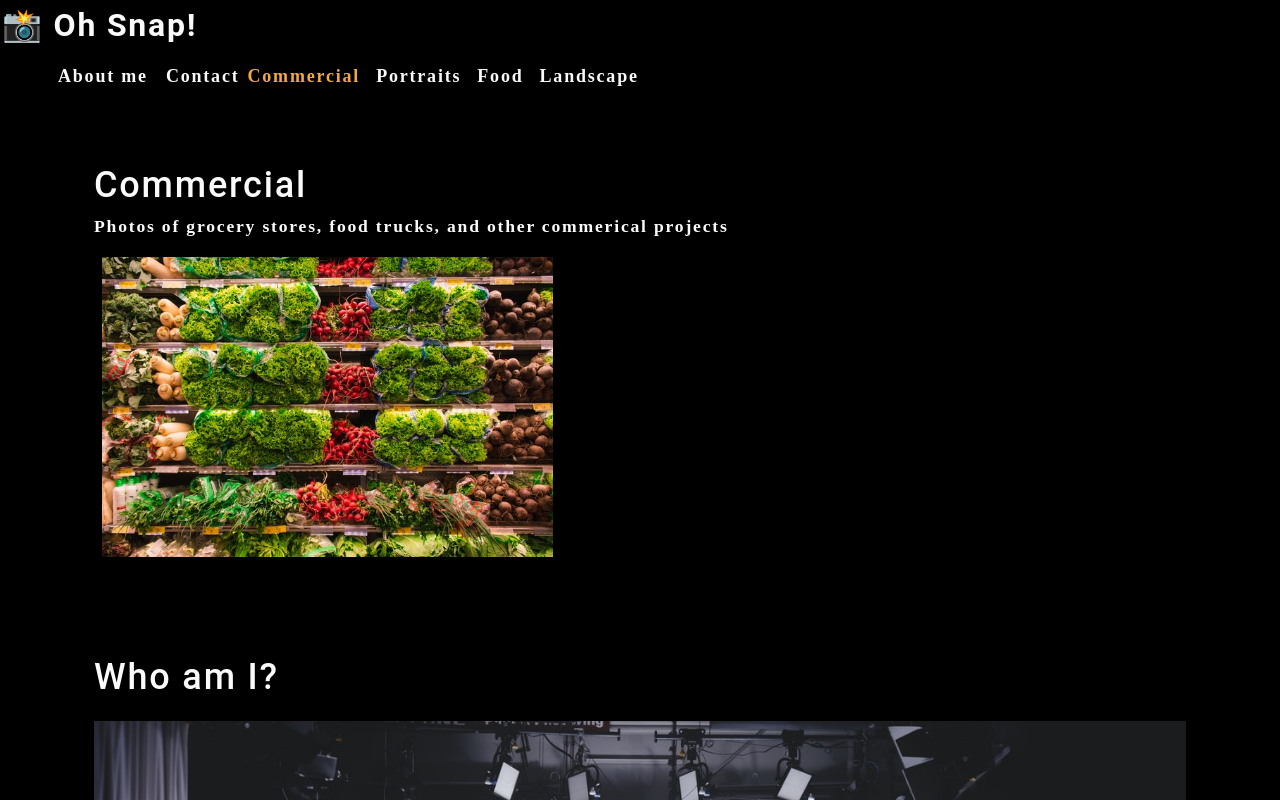
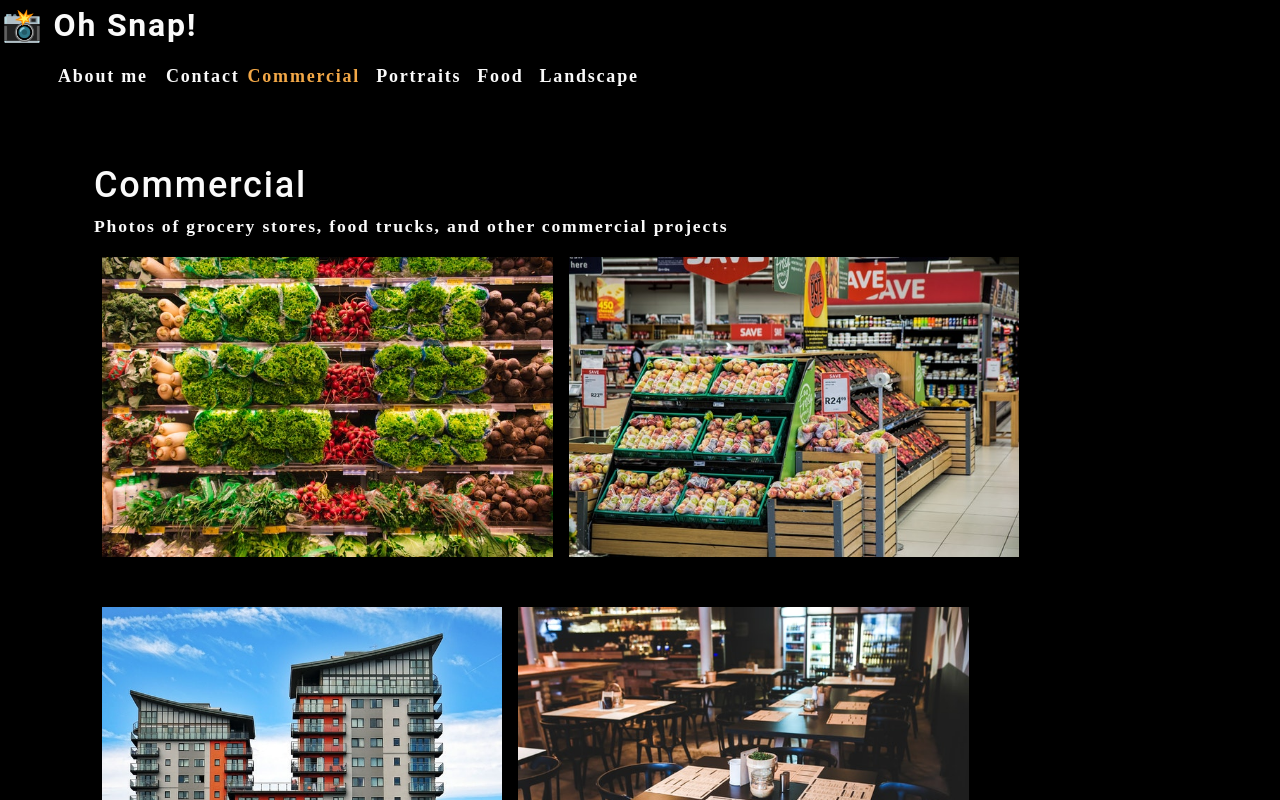
Before and after one commit to leunggerry/photo-port, a React (Create React App) app: page / in a window 1280 px wide. Shown: the top 800 px of the page. Built offline with nearby package versions, Linux system fonts and the light colour scheme.

Commit message:
[Gallery #3] Addin the gallery photos

```diff
--- a/src/App.js
+++ b/src/App.js
@@ -25,7 +25,7 @@
         currentCategory={currentCategory}
       />
       <main>
-        <Gallery />
+        <Gallery currentCategory={currentCategory} />
         <About />
       </main>
     </div>
--- a/src/components/Gallery/index.js
+++ b/src/components/Gallery/index.js
@@ -1,20 +1,15 @@
 import React from "react";
 import { capitalizeFirstLetter } from "../../utils/helpers.js";
-import photo from "../../assets/small/commercial/0.jpg";
+import PhotoList from "../PhotoList";
 
-function Gallery(props) {
-  const currentCategory = {
-    name: "commercial",
-    description: "Photos of grocery stores, food trucks, and other commerical projects",
-  };
+function Gallery({ currentCategory }) {
+  const { name, description } = currentCategory;
 
   return (
     <section>
-      <h1>{capitalizeFirstLetter(currentCategory.name)}</h1>
-      <p>{currentCategory.description}</p>
-      <div>
-        <img src={photo} alt="Commercial Example" className="img-thumbnail mx-1" />
-      </div>
+      <h1 data-testid="h1tag">{capitalizeFirstLetter(name)}</h1>
+      <p>{description}</p>
+      <PhotoList category={currentCategory.name} />
     </section>
   );
 }
--- /dev/null
+++ b/src/components/PhotoList/index.js
@@ -0,0 +1,124 @@
+import React, { useState } from "react";
+
+function PhotoList({ category }) {
+  //name, category, and description of each photo
+  const [photos] = useState([
+    {
+      name: "Grocery aisle",
+      category: "commercial",
+      description: "Lorem ipsum dolor sit amet, consectetur adipiscing elit. Nunc ultricie",
+    },
+    {
+      name: "Grocery booth",
+      category: "commercial",
+      description: "Lorem ipsum dolor sit amet, consectetur adipiscing elit. Nunc ultricie",
+    },
+    {
+      name: "Building exterior",
+      category: "commercial",
+      description: "Lorem ipsum dolor sit amet, consectetur adipiscing elit. Nunc ultricie",
+    },
+    {
+      name: "Restaurant table",
+      category: "commercial",
+      description: "Lorem ipsum dolor sit amet, consectetur adipiscing elit. Nunc ultricie",
+    },
+    {
+      name: "Cafe interior",
+      category: "commercial",
+      description: "Lorem ipsum dolor sit amet, consectetur adipiscing elit. Nunc ultricie",
+    },
+    {
+      name: "Cat green eyes",
+      category: "portraits",
+      description: "Lorem ipsum dolor sit amet, consectetur adipiscing elit. Nunc ultricie",
+    },
+    {
+      name: "Green parrot",
+      category: "portraits",
+      description: "Lorem ipsum dolor sit amet, consectetur adipiscing elit. Nunc ultricie",
+    },
+    {
+      name: "Yellow macaw",
+      category: "portraits",
+      description: "Lorem ipsum dolor sit amet, consectetur adipiscing elit. Nunc ultricie",
+    },
+    {
+      name: "Pug smile",
+      category: "portraits",
+      description: "Lorem ipsum dolor sit amet, consectetur adipiscing elit. Nunc ultricie",
+    },
+    {
+      name: "Pancakes",
+      category: "food",
+      description: "Lorem ipsum dolor sit amet, consectetur adipiscing elit. Nunc ultricie",
+    },
+    {
+      name: "Burrito",
+      category: "food",
+      description: "Lorem ipsum dolor sit amet, consectetur adipiscing elit. Nunc ultricie",
+    },
+    {
+      name: "Scallop pasta",
+      category: "food",
+      description: "Lorem ipsum dolor sit amet, consectetur adipiscing elit. Nunc ultricie",
+    },
+    {
+      name: "Burger",
+      category: "food",
+      description: "Lorem ipsum dolor sit amet, consectetur adipiscing elit. Nunc ultricie",
+    },
+    {
+      name: "Fruit bowl",
+      category: "food",
+      description: "Lorem ipsum dolor sit amet, consectetur adipiscing elit. Nunc ultricie",
+    },
+    {
+      name: "Green river",
+      category: "landscape",
+      description: "Lorem ipsum dolor sit amet, consectetur adipiscing elit. Nunc ultricie",
+    },
+    {
+      name: "Docks",
+      category: "landscape",
+      description: "Lorem ipsum dolor sit amet, consectetur adipiscing elit. Nunc ultricie",
+    },
+    {
+      name: "Panoramic village by sea",
+      category: "landscape",
+      description: "Lorem ipsum dolor sit amet, consectetur adipiscing elit. Nunc ultricie",
+    },
+    {
+      name: "Domestic landscape",
+      category: "landscape",
+      description: "Lorem ipsum dolor sit amet, consectetur adipiscing elit. Nunc ultricie",
+    },
+    {
+      name: "Park bench",
+      category: "landscape",
+      description: "Lorem ipsum dolor sit amet, consectetur adipiscing elit. Nunc ultricie",
+    },
+  ]);
+
+  // go throught each photo in the photos array, trying to find eveyr phot that matches the
+  // category that was selected by the user. If the phot matches the condition it is returned in
+  // the array and assigned to currentPhotos
+  const currentPhotos = photos.filter((photo) => photo.category === category);
+
+  return (
+    <div>
+      <div className="flex-row">
+        {currentPhotos.map((image, i) => (
+          <img
+            src={require(`../../assets/small/${category}/${i}.jpg`)}
+            alt={image.name}
+            className="img-thumbnail mx-1"
+            key={image.name}
+          />
+        ))}
+      </div>
+    </div>
+  );
+}
+
+export default PhotoList;
```
